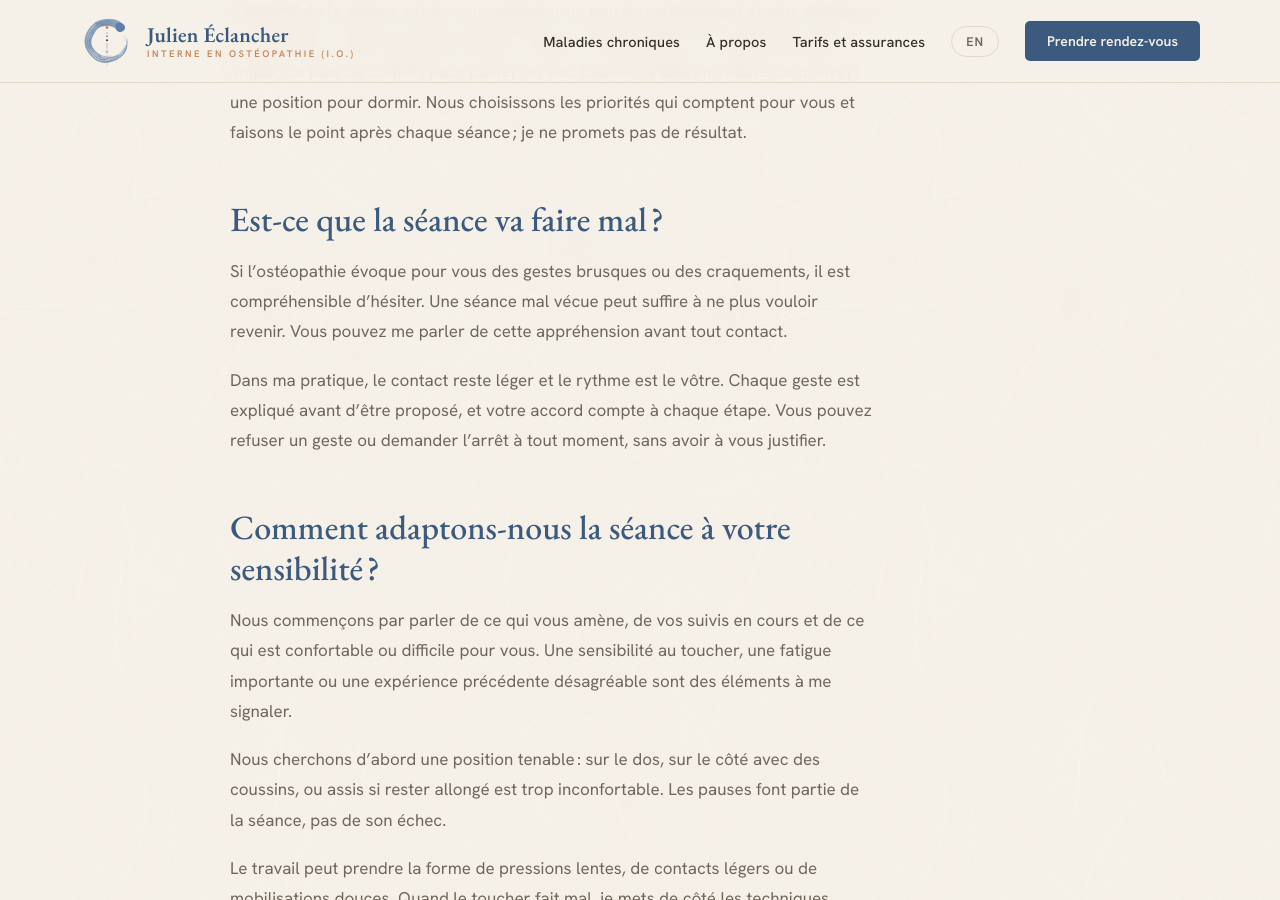
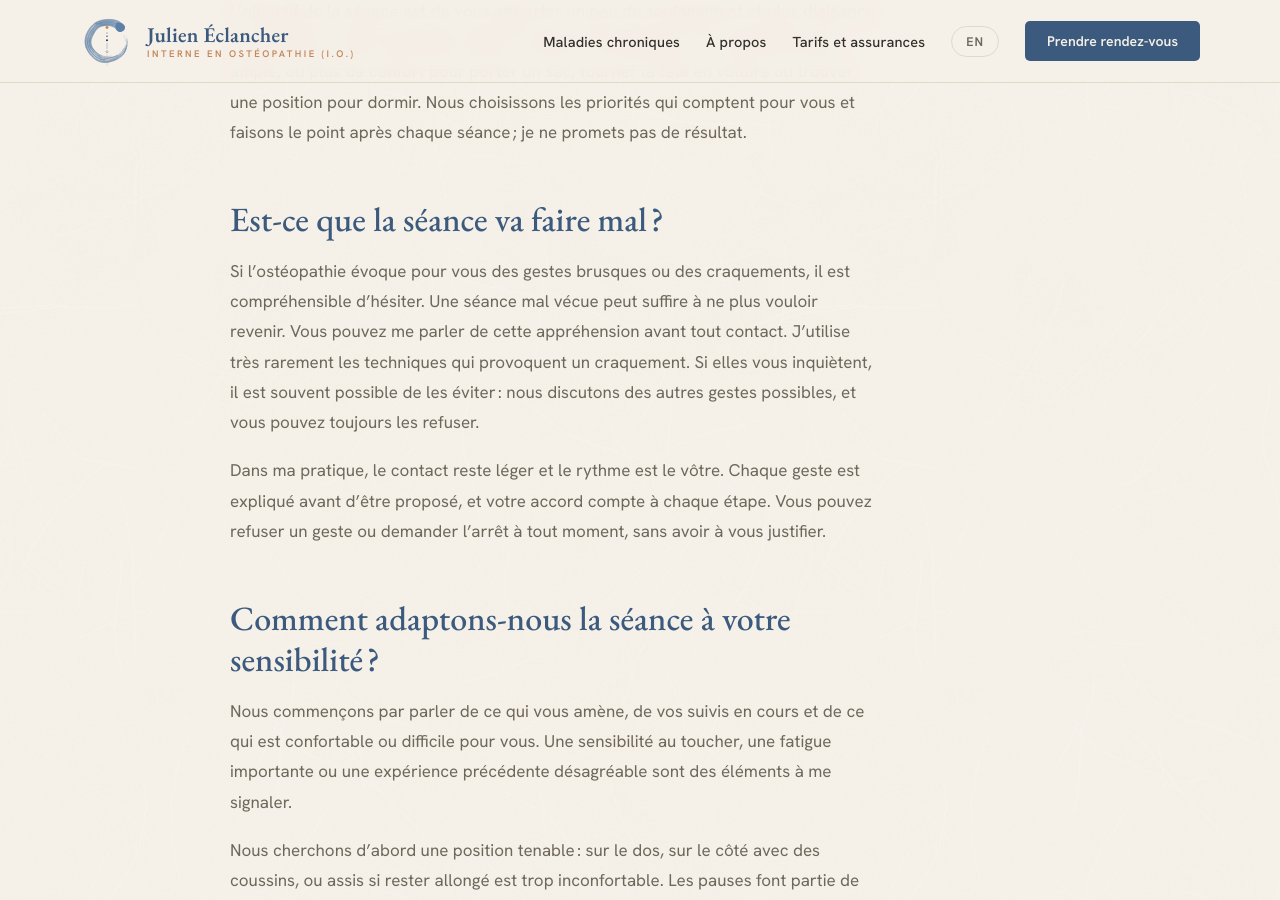
Before and after one commit to carldebilly/osteo-eclancher.ca, a Jekyll site: the page built from docs/maladies-chroniques/fibromyalgie.md, in a window 1280 px wide and 900 px high, scrolled down 1071 px. Built offline with Jekyll 4.4.1, drawn with Linux system fonts in a browser that asks for light colours.

Commit message:
docs: clarify rare use of cracking techniques and alternatives

```diff
--- a/docs/maladies-chroniques/fibromyalgie.md
+++ b/docs/maladies-chroniques/fibromyalgie.md
@@ -27,7 +27,7 @@ L’objectif de la séance est de vous apporter un peu de soulagement et plus d
 
 ## Est-ce que la séance va faire mal ?
 
-Si l’ostéopathie évoque pour vous des gestes brusques ou des craquements, il est compréhensible d’hésiter. Une séance mal vécue peut suffire à ne plus vouloir revenir. Vous pouvez me parler de cette appréhension avant tout contact.
+Si l’ostéopathie évoque pour vous des gestes brusques ou des craquements, il est compréhensible d’hésiter. Une séance mal vécue peut suffire à ne plus vouloir revenir. Vous pouvez me parler de cette appréhension avant tout contact. J’utilise très rarement les techniques qui provoquent un craquement. Si elles vous inquiètent, il est souvent possible de les éviter : nous discutons des autres gestes possibles, et vous pouvez toujours les refuser.
 
 Dans ma pratique, le contact reste léger et le rythme est le vôtre. Chaque geste est expliqué avant d’être proposé, et votre accord compte à chaque étape. Vous pouvez refuser un geste ou demander l’arrêt à tout moment, sans avoir à vous justifier.
 
```
Also changed, not shown: docs/en/chronic-conditions/back-neck-pain.md (+1 -1 lines), docs/en/chronic-conditions/fibromyalgia.md (+1 -1 lines), docs/maladies-chroniques/douleur-dos-nuque.md (+1 -1 lines).
